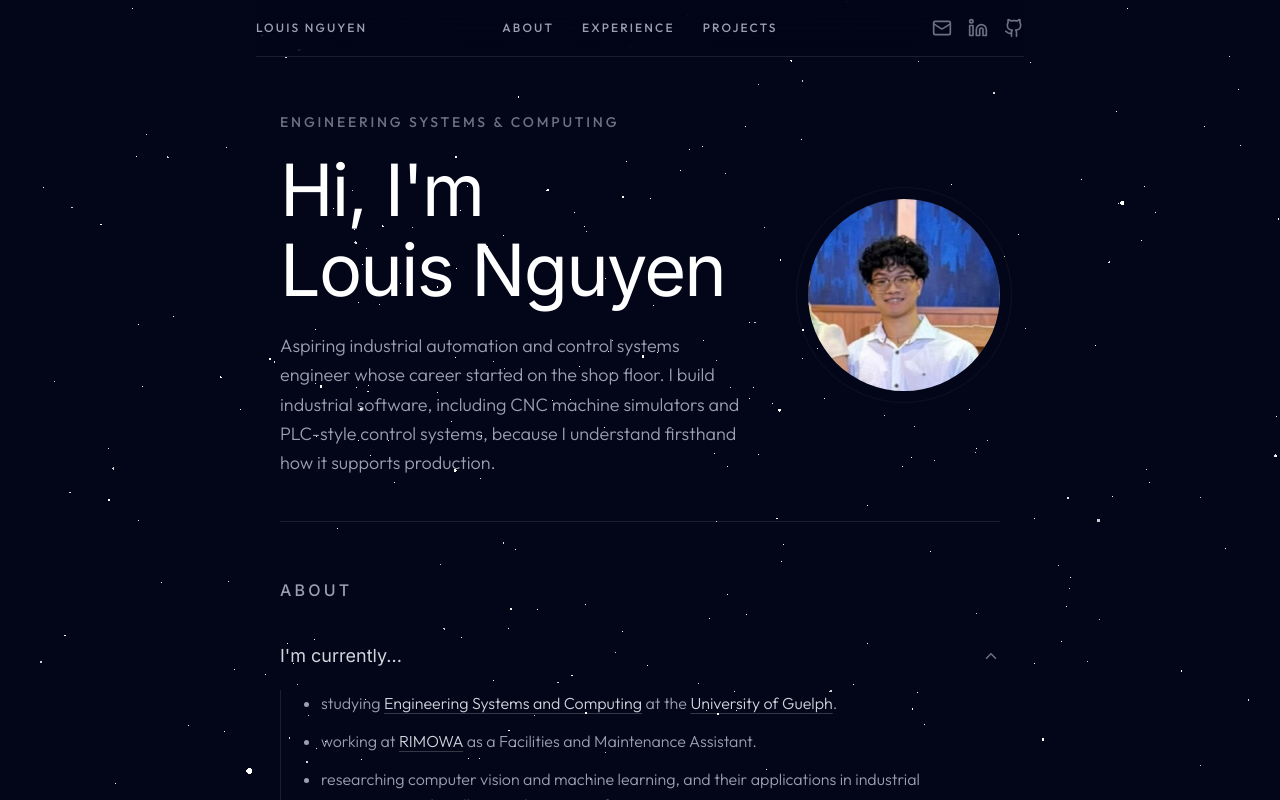
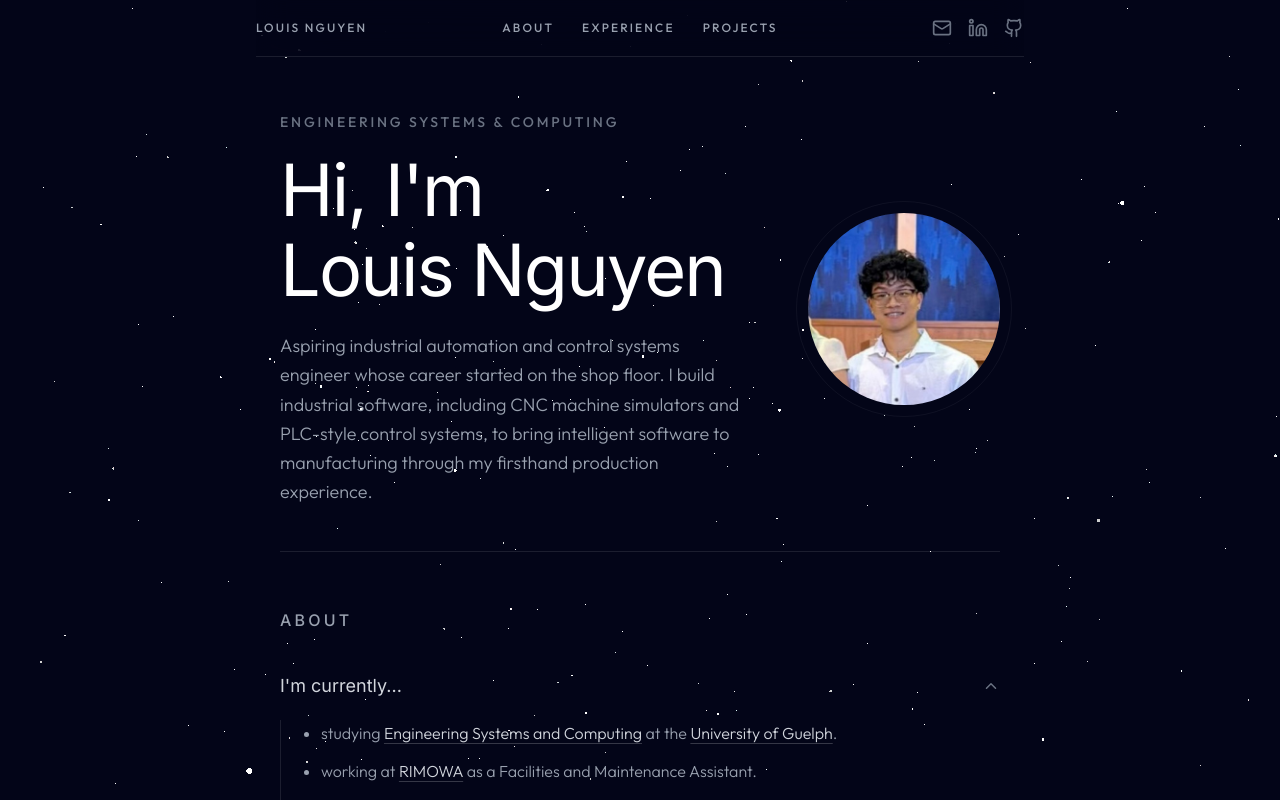
Before and after one commit to louisnguyenn/Louis-Personal-Portfolio, a React (Vite) app: page / in a window 1280 px wide. Shown: the top 800 px of the page. Built offline with nearby package versions, Linux system fonts and the light colour scheme.

Commit message:
update bio

```diff
--- a/src/components/sections/Hero.jsx
+++ b/src/components/sections/Hero.jsx
@@ -59,8 +59,8 @@ export const Hero = () => {
                 Aspiring industrial automation and control systems engineer
                 whose career started on the shop floor. I build industrial
                 software, including CNC machine simulators and PLC-style control
-                systems, because I understand firsthand how it supports
-                production.
+                systems, to bring intelligent software to manufacturing through
+                my firsthand production experience.
               </p>
             </AnimateContent>
           </div>
```
